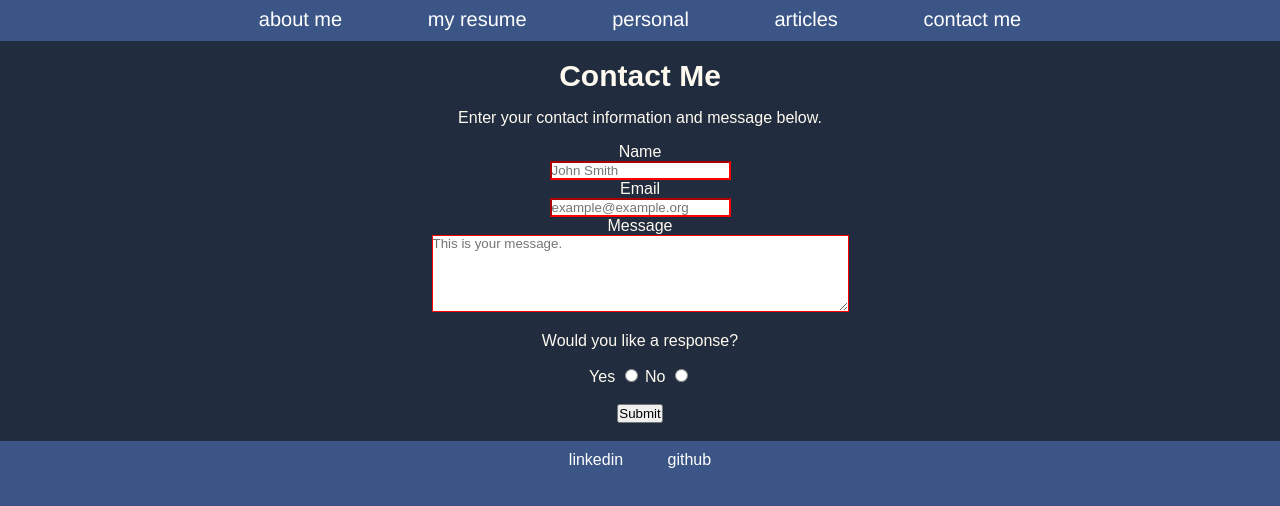
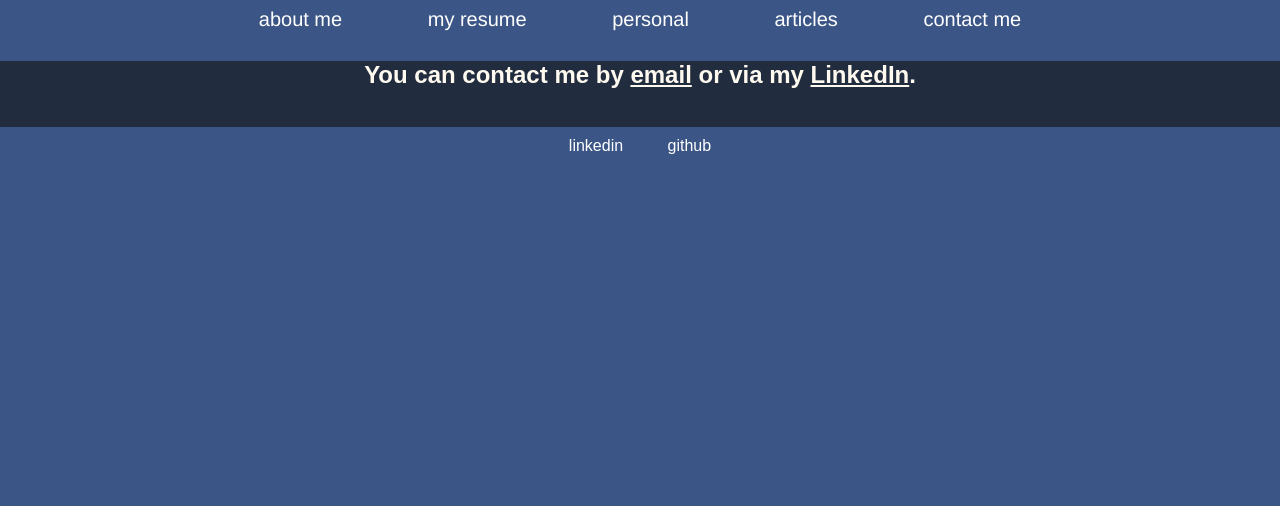
Before and after one commit to maddienorwood/maddienorwood.github.io, a plain HTML site: page docs/contactme.html in a window 1280 px wide. Shown: the part 182-688 px from the top of the page. Drawn offline with Linux system fonts and the light colour scheme.

Commit message:
Update contactme.html

```diff
--- a/docs/contactme.html
+++ b/docs/contactme.html
@@ -25,38 +25,7 @@
   </header>
   <main class="main">
     <section id="contact">
-      <form action="/contact.html" method="POST">
-        <br>
-        <h1 class="automargin">Contact Me</h1>
-        <p>Enter your contact information and message below.</p>
-        <section id="contactinfo">
-          <label for="name">Name</label>
-          </br>
-          <input type="text" name="name" id="name" placeholder="John Smith" required pattern="[A-Za-z ]+">
-          </br>
-          <label for="email">Email</label>
-          </br>
-          <input type="text" name="email" id="email" minlength="5" placeholder="example@example.org" required pattern="[A-Za-z0-9.]+[A-Za-z0-9]+[@][A-Za-z]+[.][A-Za-z]+">
-          </br>
-        </section>
-        <section id="message">
-          <label for="message">Message</h3>
-          <br>
-          <textarea name="message" rows="5" cols="50" id="message" minlength="1" required placeholder="This is your message."></textarea>
-          </br>
-        </section>
-        <section id="getresponse">
-          <p>Would you like a response?</p>
-          <label for="yes">Yes</label>
-          <input type="radio" required id="yes" value="Yes" name="response">
-          <label for="no">No</label>
-          <input type="radio" id="no" required value="No" name="response">
-        </section>
-        <br>
-        <section id="submission">
-          <input type="submit" value="Submit">
-        </section>
-      </form>
+      <h2>You can contact me by <a href="MAILTO:maddie@maddienorwood.com">email</a> or via my <a href=https://www.linkedin.com/in/madeline-norwood/">LinkedIn</a>.</h2>
     </section>
     <br>
   </main>
```
